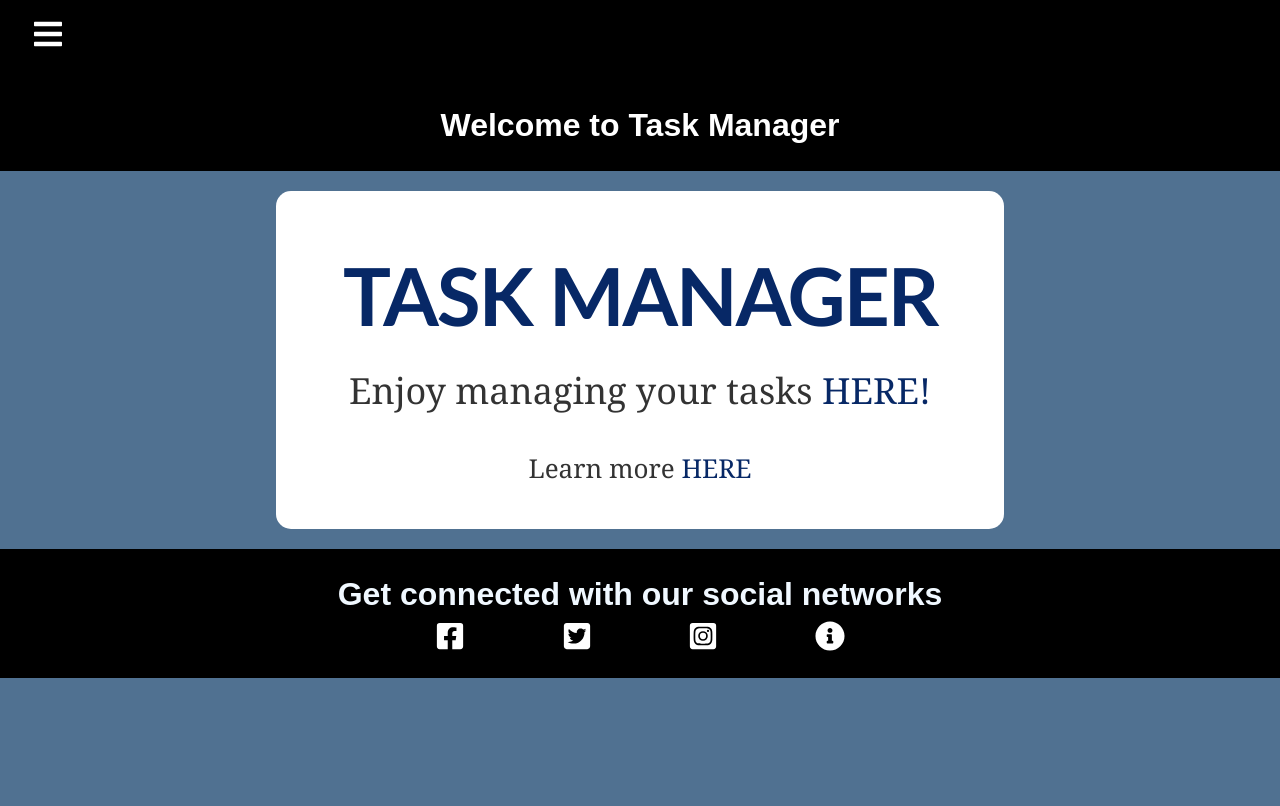
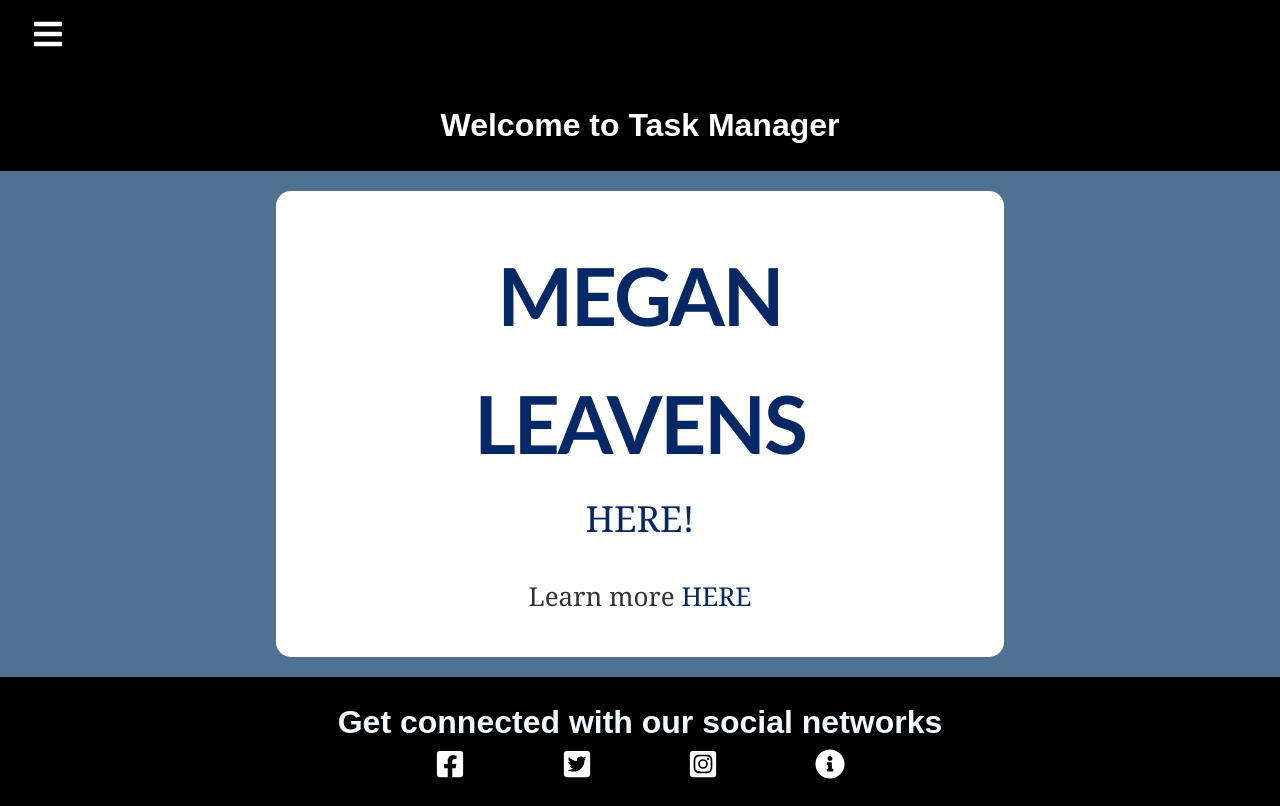
Before and after one commit to mleavens/react-portfolio, a React (Create React App) app: page / in a window 1280 px wide. Built offline with nearby package versions, Linux system fonts and the light colour scheme.

Commit message:
first commit

```diff
--- a/package.json
+++ b/package.json
@@ -1,5 +1,5 @@
 {
-  "name": "assignment2",
+  "name": "react-portfolio",
   "version": "0.1.0",
   "private": true,
   "dependencies": {
--- a/src/components/pages/HomePage.js
+++ b/src/components/pages/HomePage.js
@@ -10,8 +10,8 @@ export default function HomePage() {
         <Header />
         <div className = 'container'>
         <Card>
-                <h1 className = 'home-h1'>Task Manager</h1>
-                <p className = 'home-para-1'>Enjoy managing your tasks
+                <h1 className = 'home-h1'>Megan Leavens</h1>
+                <p className = 'home-para-1'>
                     <Link to= "/tasklist"> here!</Link>
                 </p>
                     <p className = "home-para-2">
```
